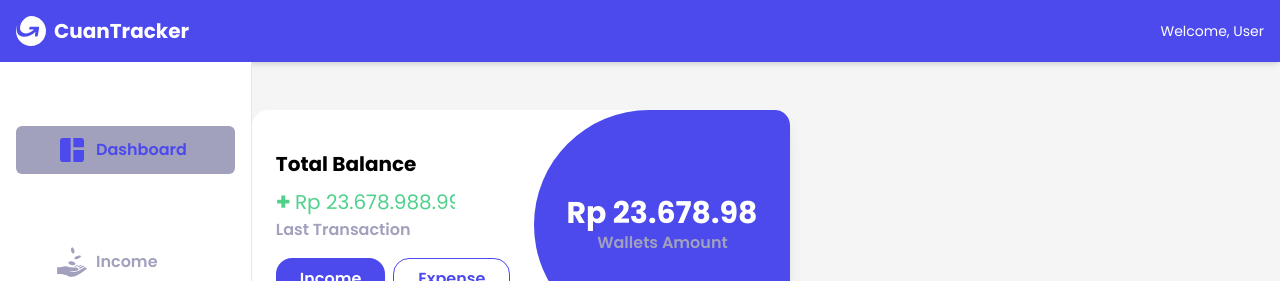
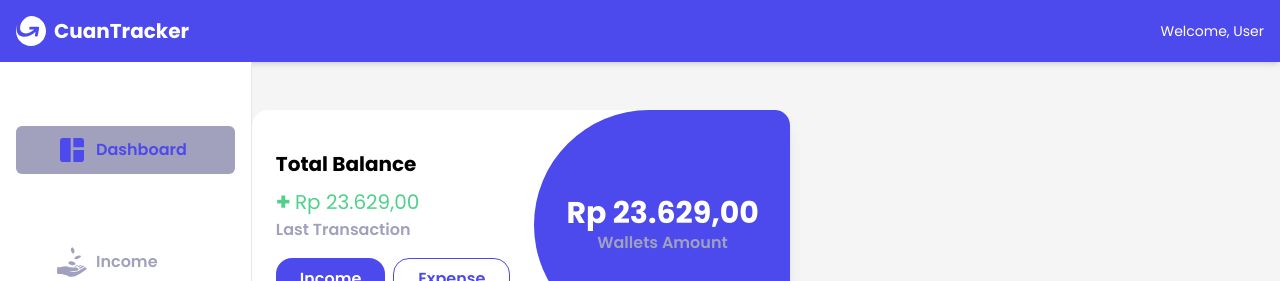
Before and after one commit to venedictchen/oprec-ristek-fe, a Next.js app: page / in a window 1280 px wide. Shown: the top 281 px of the page. Built offline with nearby package versions, Linux system fonts and the light colour scheme.

Commit message:
feat: add animation card number

```diff
--- a/src/pages/HomePage/modules/modules-elements/BalanceCard.tsx
+++ b/src/pages/HomePage/modules/modules-elements/BalanceCard.tsx
@@ -1,7 +1,8 @@
-import React from 'react';
+import React, { useEffect, useState } from 'react';
 
 const BalanceCard: React.FC = () => {
-    const totalBalance = 23678988992929;
+    const totalBalance = 23629;
+    const [animatedBalance, setAnimatedBalance] = useState<number>(0);
 
     const formatBalance = (balance: number) => {
         const formattedValue = new Intl.NumberFormat('en-ID', {
@@ -12,8 +13,26 @@ const BalanceCard: React.FC = () => {
         return formattedValue;
     };
 
-    const formattedBalance = formatBalance(totalBalance);
+    const formattedBalance = formatBalance(animatedBalance);
 
+    useEffect(() => {
+        const animationDuration = 2000;
+        const startTime = Date.now();
+
+        const updateBalance = () => {
+            const currentTime = Date.now();
+            const progress = Math.min(1, (currentTime - startTime) / animationDuration);
+            const newAnimatedBalance = Math.floor(progress * totalBalance);
+
+            setAnimatedBalance(newAnimatedBalance);
+
+            if (progress < 1) {
+                requestAnimationFrame(updateBalance);
+            }
+        };
+
+        updateBalance();
+    }, [totalBalance]);
 
     return (
         <div className="flex bg-[#FFFFFF] w-max rounded-2xl shadow-lg">
```
Also changed, not shown: src/styles/globals.css (line endings or trailing spaces).
